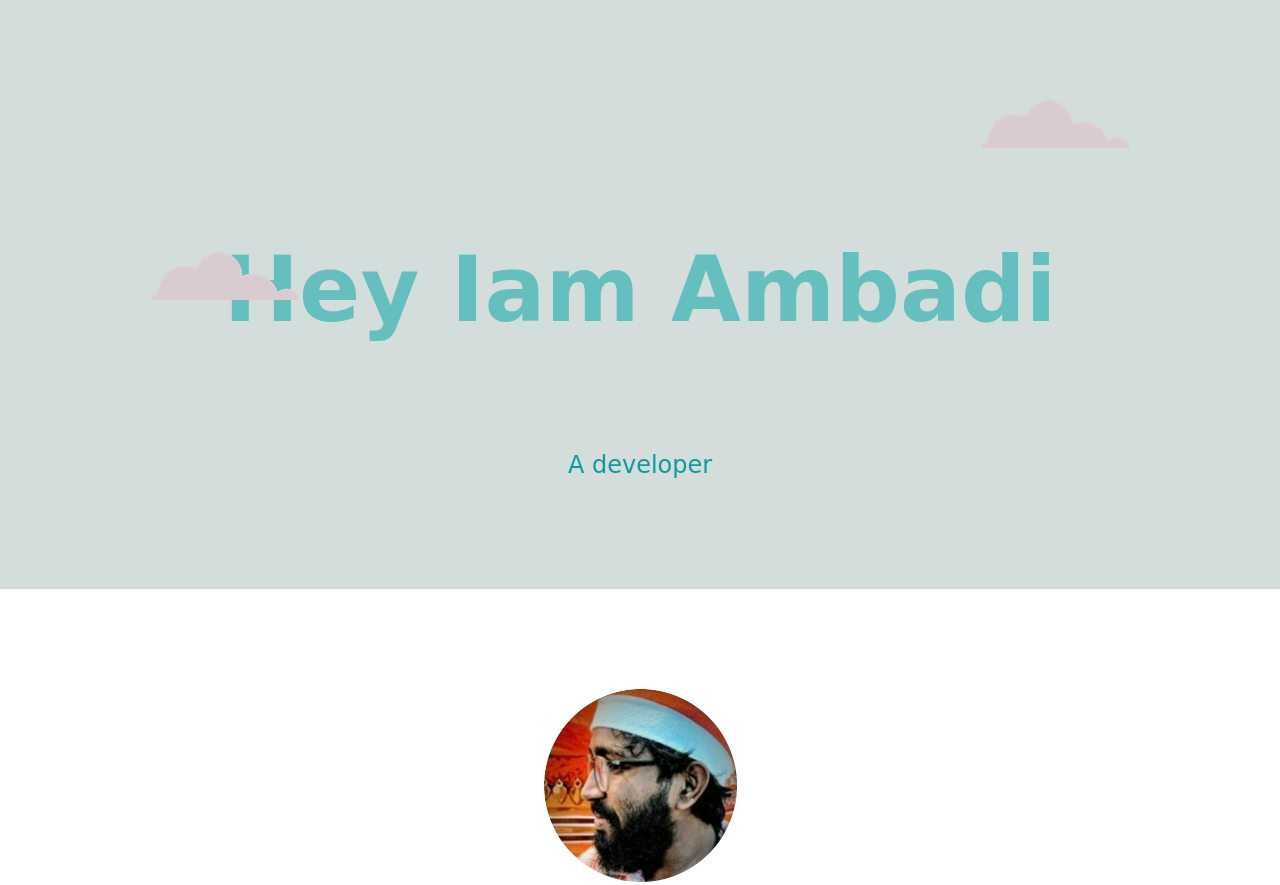
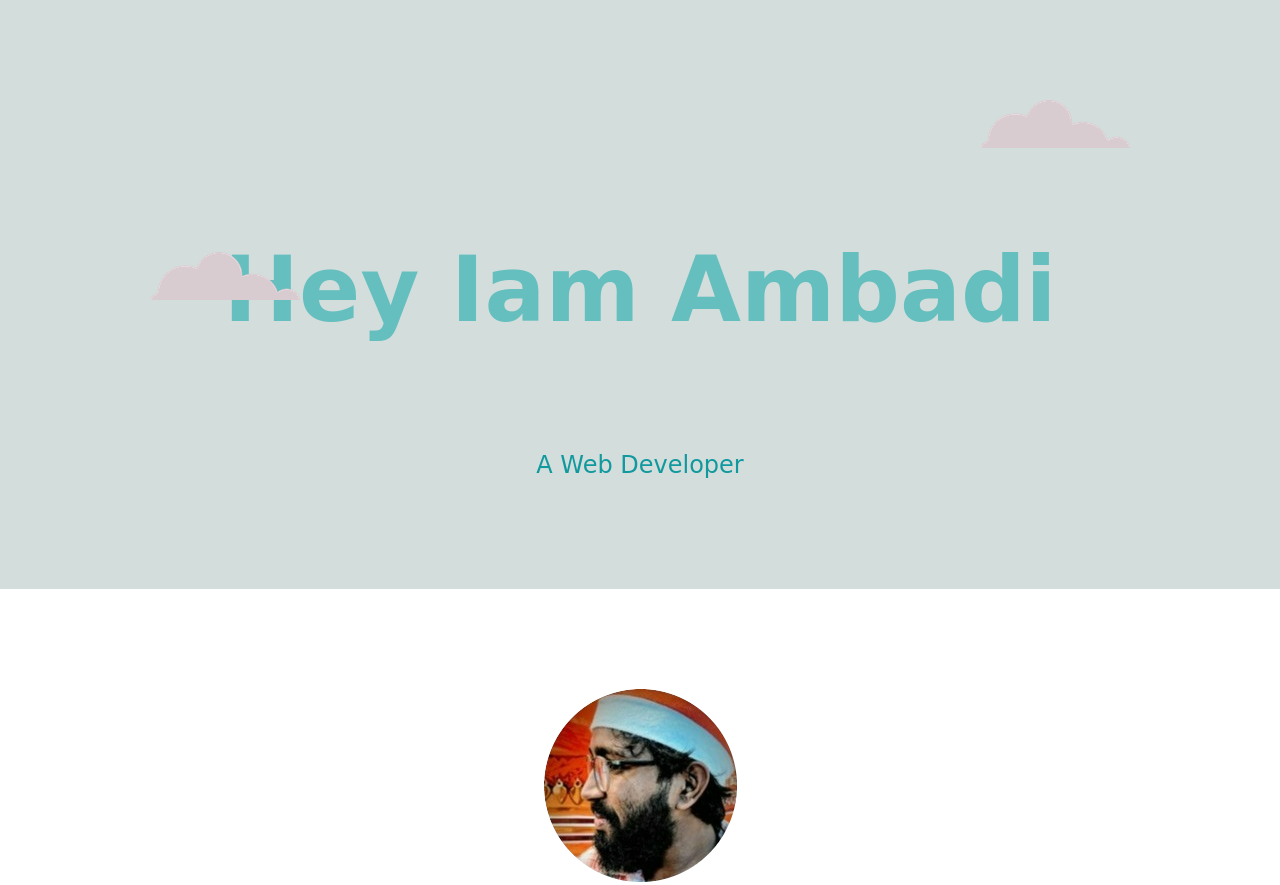
Before and after one commit to Soaphub/Mysite, a plain HTML site: page index.html in a window 1280 px wide. Shown: the top 885 px of the page. Drawn offline with nearby package versions, Linux system fonts and the light colour scheme; a web font is replaced by a local one.

Commit message:
Updated text in heading

```diff
--- a/index.html
+++ b/index.html
@@ -16,7 +16,7 @@
   <div class="top_container">
     <img class="cloud-top" src="images/cloud.png" alt="clouds">
     <h1>Hey Iam Ambadi</h1>
-    <h3 style="display:inline;">A developer</h3>
+    <h3 style="display:inline;">A Web Developer</h3>
     <img class="cloud-bottom" src="images/cloud.png" alt="clouds">
   </div>
   <div class="middle-container">
```
